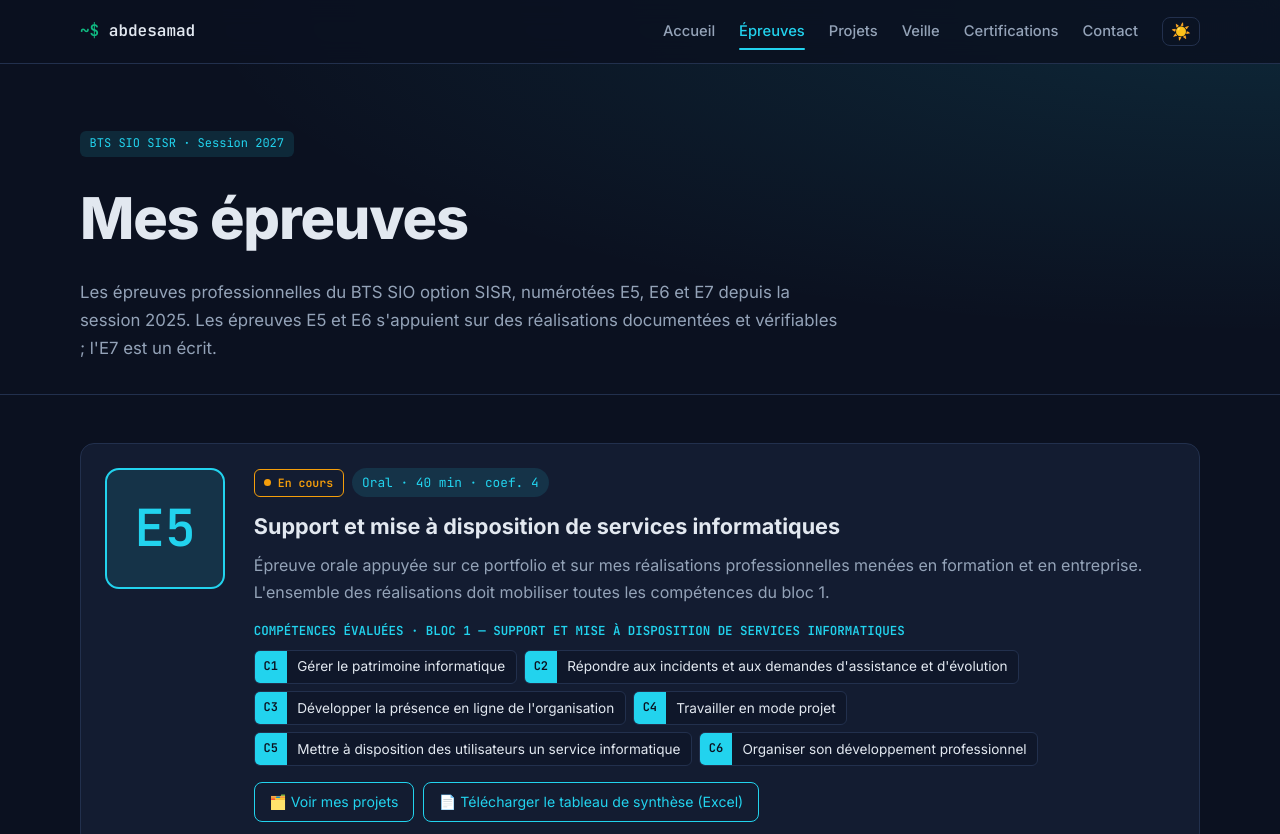
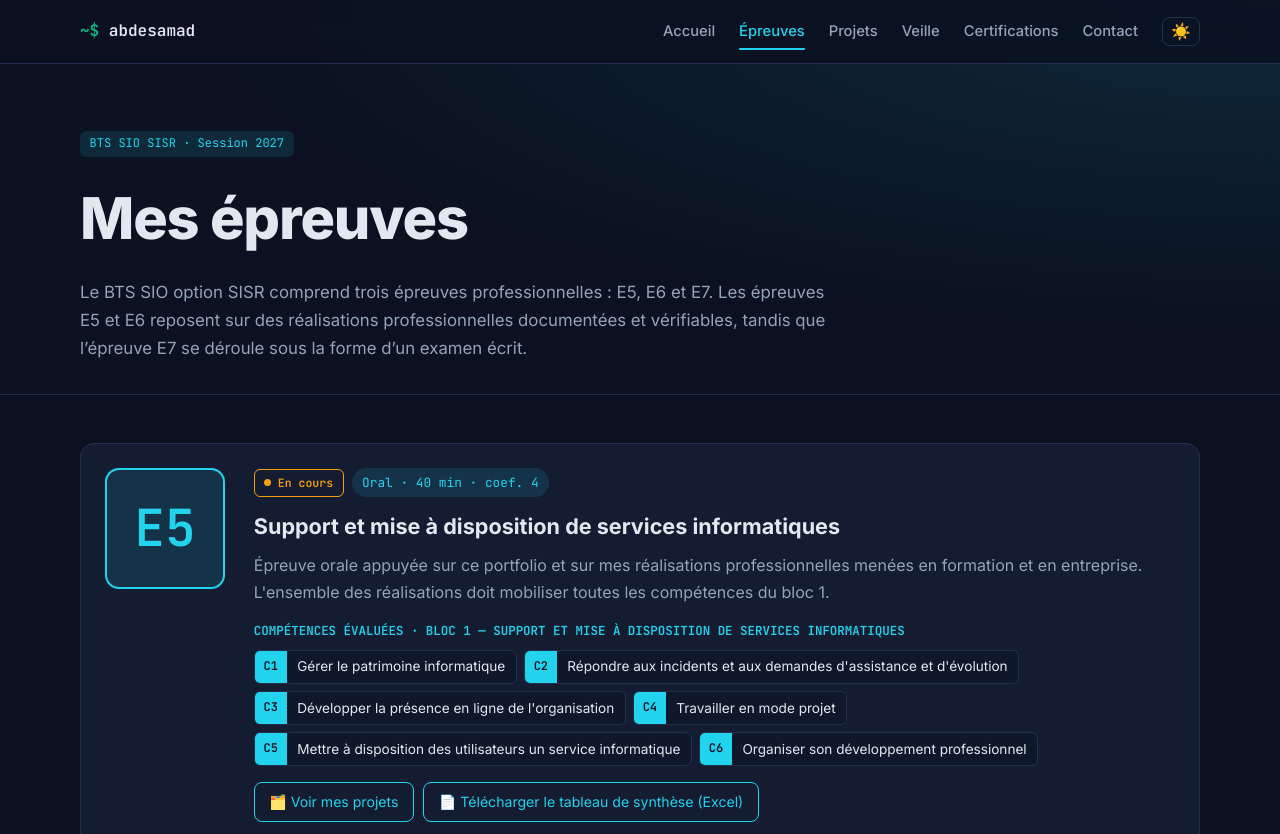
Before and after one commit to abde280/abde280.github.io, a plain HTML site: page epreuves.html in a window 1280 px wide. Shown: the top 834 px of the page. Drawn offline with Linux system fonts and the light colour scheme.

Commit message:
Update epreuves.html

```diff
--- a/epreuves.html
+++ b/epreuves.html
@@ -20,7 +20,7 @@
       <div class="container">
         <span class="tag">BTS SIO SISR · Session 2027</span>
         <h1>Mes épreuves</h1>
-        <p>Les épreuves professionnelles du BTS SIO option SISR, numérotées E5, E6 et E7 depuis la session 2025. Les épreuves E5 et E6 s'appuient sur des réalisations documentées et vérifiables ; l'E7 est un écrit.</p>
+        <p>Le BTS SIO option SISR comprend trois épreuves professionnelles : E5, E6 et E7. Les épreuves E5 et E6 reposent sur des réalisations professionnelles documentées et vérifiables, tandis que l’épreuve E7 se déroule sous la forme d’un examen écrit.</p>
       </div>
     </section>
     <section class="section section--first">
```
